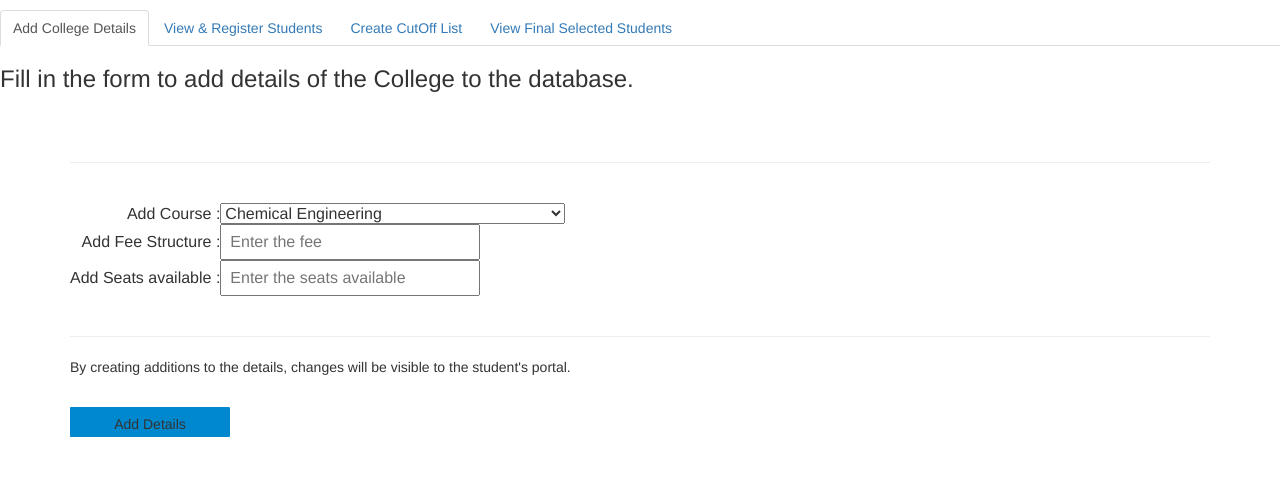
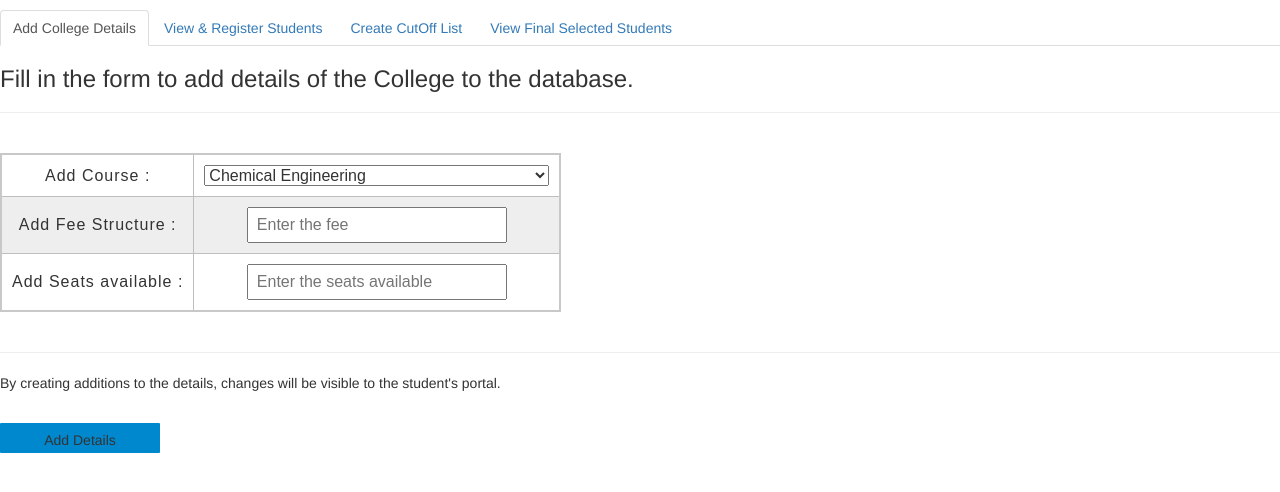
Before and after one commit to divya-rathi/CAMs, a Flask app: template templates/home_admin.html in a window 1280 px wide. Shown: the part 73-565 px from the top of the page. Run offline with Flask 2, Linux system fonts and the light colour scheme; the template is opened without the code that fills it, so the values that code supplies are empty; some libraries are stand-ins or nearby versions.

Commit message:
view table

```diff
--- a/templates/home_admin.html
+++ b/templates/home_admin.html
@@ -94,14 +94,39 @@ display: none;
     text-align: center;
     }
 
-  .container{
-    margin-top: 50px;
-    position: relative;
+td,th {
+    border: 1px solid rgb(190, 190, 190);
+    padding: 10px;
 }
-.center{
-    float:center;
+
+td {
     text-align: center;
-    }
+}
+
+tr:nth-child(even) {
+    background-color: #eee;
+}
+
+th[scope="col"] {
+    background-color: #696969;
+    color: #fff;
+}
+
+th[scope="row"] {
+    background-color: #d7d9f2;
+}
+
+caption {
+    padding: 10px;
+    caption-side: bottom;
+}
+
+table {
+    border-collapse: collapse;
+    border: 2px solid rgb(200, 200, 200);
+    letter-spacing: 1px;
+    font-family: sans-serif;
+}
 </style>
 </head>
 	<body>
@@ -125,7 +150,7 @@ display: none;
                 <div>
   <h3>Fill in the form to add details of the College to the database.</h3>
 <form>
-  <div class="container d-flex align-items-center justify-content-center">
+  <div>
     <hr>
       <table>
      <tr>
@@ -192,12 +217,23 @@ display: none;
       </table>
 			</div>
 		</section>
-		<section id="tab-3" class="tab-content hide">
-			<div>
-				Content in tab 3
+		<section class="tab-content hide" id="tab-4">
+			<div class="container d-flex align-items-center justify-content-center">
+				<table>
+                    <tr>
+                        <th scope="col">IdNo.</th>
+                        <th scope="col">Name</th>
+                        <th scope="col">Email</th>
+                    </tr>
+                    <tr>
+                        <td></td>
+                        <td></td>
+                        <td></td>
+                    </tr>
+                </table>
 			</div>
 		</section>
- <section class="tab-content hide" id="tab-4">
+ <section class="tab-content hide" id="tab-3">
         <div class="center">
             <h2>CutOff Details</h2>
             <link href="https://maxcdn.bootstrapcdn.com/font-awesome/4.7.0/css/font-awesome.min.css" rel="stylesheet">
```
